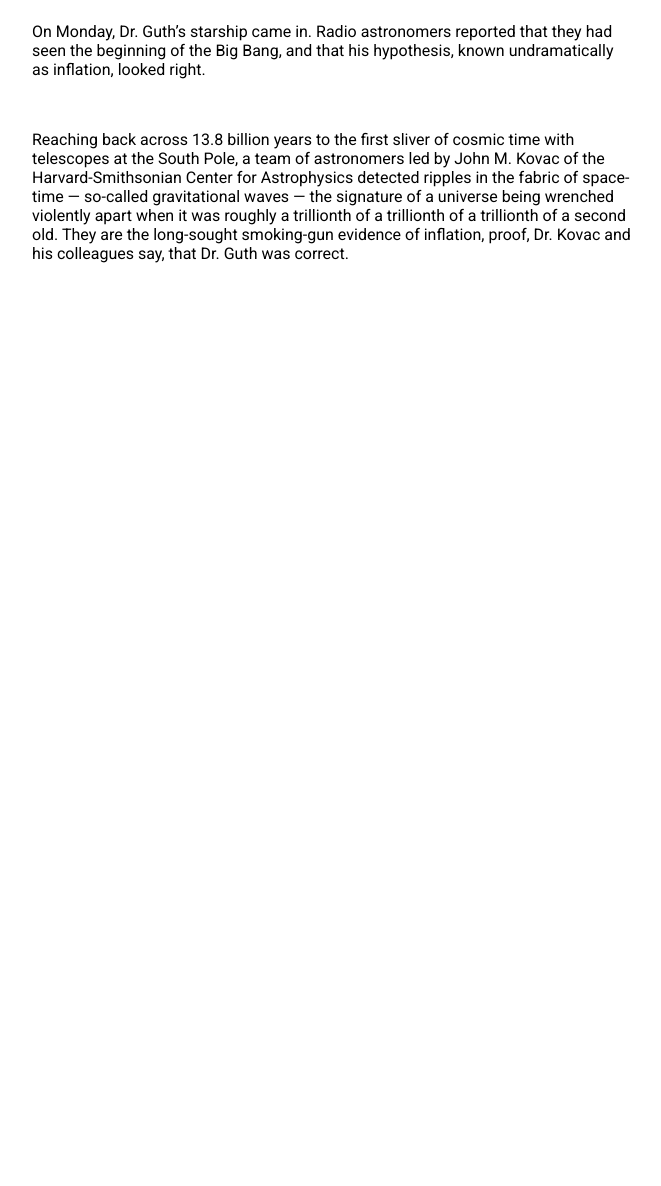
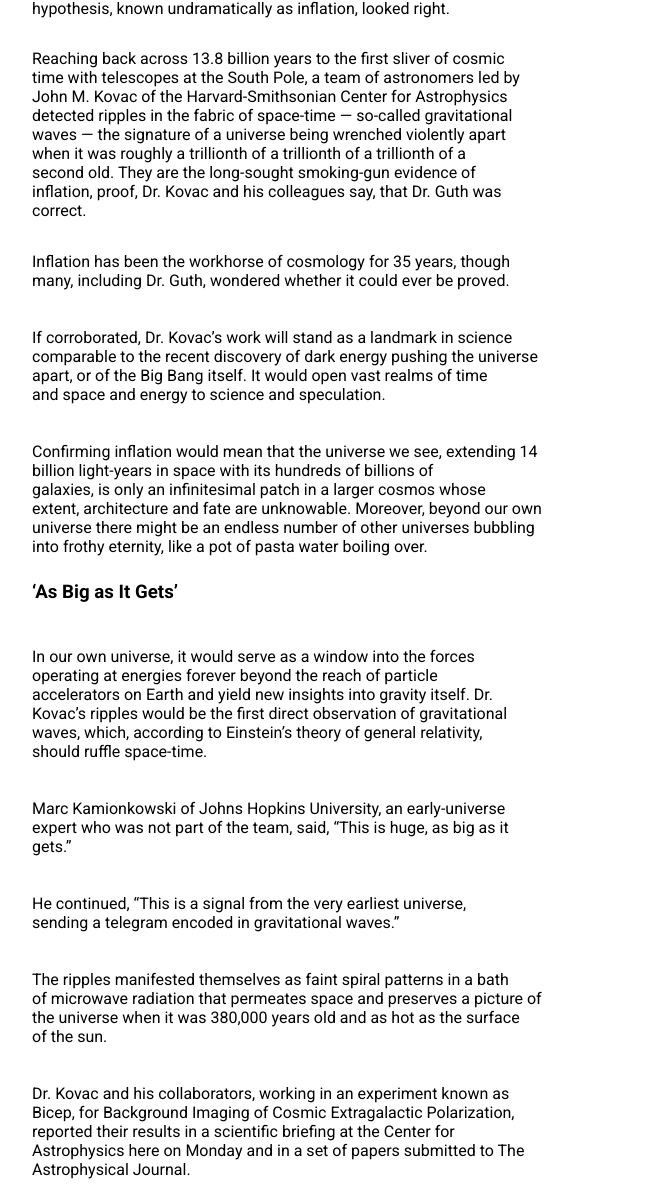
Before and after one commit to lkrbalci/odin-nytpage-clone, a plain HTML site: page index.html in a window 1280 px wide. Shown: the part 1834-3020 px from the top of the page, without its empty margins (308-969 px from the left). Before the commit the page ends 2131 px from the top, so only its background shows below. Drawn offline with Linux system fonts and the light colour scheme.

Commit message:
somewhere middle

```diff
--- a/index.html
+++ b/index.html
@@ -104,7 +104,50 @@
           inflation, proof, Dr. Kovac and his colleagues say, that Dr. Guth was
           correct.
         </p>
+        <p class="article-text">
+          Inflation has been the workhorse of cosmology for 35 years, though
+          many, including Dr. Guth, wondered whether it could ever be proved.
+          <br />
+          If corroborated, Dr. Kovac’s work will stand as a landmark in science
+          comparable to the recent discovery of dark energy pushing the universe
+          apart, or of the Big Bang itself. It would open vast realms of time
+          and space and energy to science and speculation.
+          <br />
+          Confirming inflation would mean that the universe we see, extending 14
+          billion light-years in space with its hundreds of billions of
+          galaxies, is only an infinitesimal patch in a larger cosmos whose
+          extent, architecture and fate are unknowable. Moreover, beyond our own
+          universe there might be an endless number of other universes bubbling
+          into frothy eternity, like a pot of pasta water boiling over.
+        </p>
         <div class="article-subscribe"></div>
+        <h3 class="middle-title">‘As Big as It Gets’</h3>
+        <p class="article-text">
+          In our own universe, it would serve as a window into the forces
+          operating at energies forever beyond the reach of particle
+          accelerators on Earth and yield new insights into gravity itself. Dr.
+          Kovac’s ripples would be the first direct observation of gravitational
+          waves, which, according to Einstein’s theory of general relativity,
+          should ruffle space-time.
+          <br />
+          Marc Kamionkowski of Johns Hopkins University, an early-universe
+          expert who was not part of the team, said, “This is huge, as big as it
+          gets.”
+          <br />
+          He continued, “This is a signal from the very earliest universe,
+          sending a telegram encoded in gravitational waves.”
+          <br />
+          The ripples manifested themselves as faint spiral patterns in a bath
+          of microwave radiation that permeates space and preserves a picture of
+          the universe when it was 380,000 years old and as hot as the surface
+          of the sun.
+          <br />
+          Dr. Kovac and his collaborators, working in an experiment known as
+          Bicep, for Background Imaging of Cosmic Extragalactic Polarization,
+          reported their results in a scientific briefing at the Center for
+          Astrophysics here on Monday and in a set of papers submitted to The
+          Astrophysical Journal.
+        </p>
       </div>
     </div>
   </body>
--- a/styles.css
+++ b/styles.css
@@ -158,7 +158,9 @@
 }
 
 .article p {
-  padding: 1.1rem 0;
+  padding: 0.4rem 0;
+  white-space: pre-line;
+  margin:0
 }
 
 .article-singup {
```
